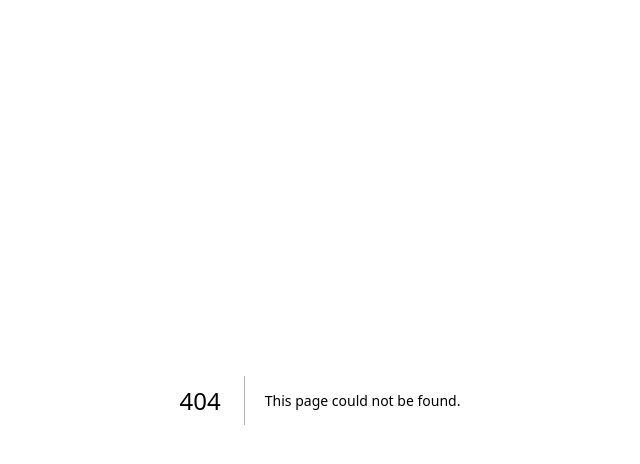
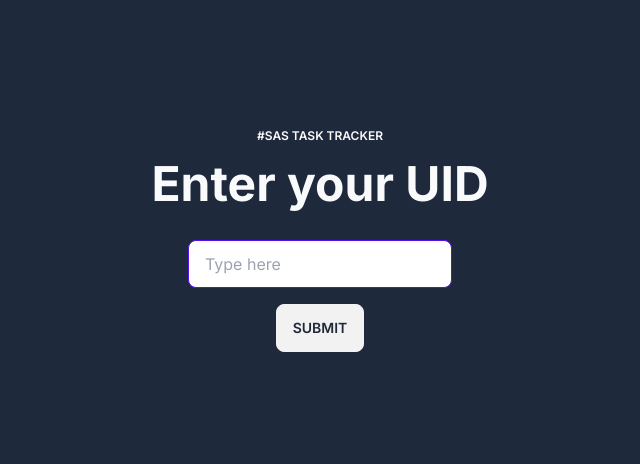
Before and after one commit to cyborgoat/timesheet-tracker, a Next.js app in the folder frontend/: page /login in a window 1280 px wide. Before the commit this address had no page. Shown: the top 464 px of the page, without its empty margins (320-960 px from the left). Built offline with nearby package versions, Linux system fonts and the light colour scheme.

Commit message:
updated: api

```diff
--- a/frontend/app/layout.tsx
+++ b/frontend/app/layout.tsx
@@ -1,5 +1,6 @@
 import './globals.css'
 import {Inter} from 'next/font/google'
+import Header from "@/components/Header";
 
 const inter = Inter({subsets: ['latin']})
 
@@ -15,7 +16,12 @@ export default function RootLayout({
 }) {
     return (
         <html lang="en" className={"dark"}>
-        <body className={inter.className}>{children}</body>
+        <body className={inter.className}>
+        <main className={"dark:bg-slate-800 dark:text-slate-100"}>
+            {children}
+        </main>
+        </body>
+
         </html>
     )
 }
--- /dev/null
+++ b/frontend/app/login/page.tsx
@@ -0,0 +1,36 @@
+'use client';
+import {setCookie} from "cookies-next";
+import {useState} from "react";
+import {useRouter} from "next/navigation";
+
+export default function LoginPage() {
+    const router = useRouter();
+    const [uid, setUid] = useState('');
+    return (
+        <>
+            <article className="max-w-xl h-screen px-6 py-32 mx-auto space-y-12 dark:text-gray-50">
+                <div className="w-full mx-auto space-y-4 text-center">
+                    <p className="text-xs font-semibold tracki uppercase">#SAS Task Tracker</p>
+                    <h1 className="text-4xl font-bold leadi md:text-5xl">Enter your UID </h1>
+                    <form className={"w-1/2 flex flex-col content-center justify-items-center mx-auto pt-4 gap-4"}
+                          onSubmit={(e) => {
+                              e.preventDefault();
+                              setCookie('uid', uid)
+                              router.push('/');
+                          }
+                          }>
+                        <div>
+                            <input type="text" placeholder="Type here"
+                                   className="input input-bordered input-primary w-full max-w-xs"
+                                   onChange={(event) => setUid(event.target.value)}/>
+                        </div>
+                        <div>
+                            <button className="btn" type={"submit"}>Submit</button>
+                        </div>
+                    </form>
+                </div>
+            </article>
+
+        </>
+    )
+}
--- a/frontend/app/page.tsx
+++ b/frontend/app/page.tsx
@@ -1,8 +1,9 @@
+'use client';
 import Image from 'next/image'
 import {taskList} from "@/api/task";
 import {Owner, Task} from "@/types/task";
-import {useCookies} from 'react-cookie';
 import TaskTable from "@/components/TaskTable";
+import Header from "@/components/Header";
 
 
 export default async function Home() {
@@ -10,8 +11,10 @@ export default async function Home() {
     const taskMap = getTaskMap(tasks);
     const owners = Array.from(taskMap.keys());
     return (
-        <main
-            className="flex flex-col w-screen min-h-screen items-center justify-items-center p-16 gap-y-8 dark:bg-slate-800 dark:text-slate-200">
+        <>
+            <Header/>
+            <div
+                className="flex flex-col w-screen min-h-screen items-center justify-items-center p-16 gap-y-8">
                 {owners.map((owner, i) => {
                     let _tasks = taskMap.get(owner) as Task[];
                     return (
@@ -22,7 +25,8 @@ export default async function Home() {
                         </>
                     )
                 })}
-        </main>
+            </div>
+        </>
     )
 }
 
--- /dev/null
+++ b/frontend/components/Header.tsx
@@ -0,0 +1,37 @@
+'use client'
+import {getCookie} from 'cookies-next';
+import {useEffect, useState} from "react";
+
+export default async function Header() {
+    const [uid, setUid] = useState('');
+    useEffect(() => {
+        console.log(getCookie('uid'))
+    }, [uid])
+
+    return (
+        <header>
+            <div className="mx-auto max-w-screen-xl px-4 py-8 sm:px-6 sm:py-12 lg:px-8">
+                <div className="sm:flex sm:items-center sm:justify-between">
+                    <div className="text-center sm:text-left">
+                        <h1 className="text-2xl font-bold sm:text-3xl">
+                            Welcome Back, {uid}!
+                        </h1>
+
+                        <p className="mt-1.5 text-sm text-gray-300">
+                            Let's keep your tasks on track! 🎉
+                        </p>
+                    </div>
+
+                    <div className="mt-4 flex flex-col gap-4 sm:mt-0 sm:flex-row sm:items-center">
+                        <button
+                            className="block rounded-lg bg-indigo-600 px-5 py-3 text-sm font-medium text-white transition hover:bg-indigo-700 focus:outline-none focus:ring"
+                            type="button"
+                        >
+                            Create a task
+                        </button>
+                    </div>
+                </div>
+            </div>
+        </header>
+    )
+}
--- a/frontend/next.config.js
+++ b/frontend/next.config.js
@@ -1,4 +1,9 @@
 /** @type {import('next').NextConfig} */
-const nextConfig = {}
+const nextConfig = {
+    experimental: {
+        serverActions: true,
+    },
+}
+
 
 module.exports = nextConfig
--- a/frontend/package.json
+++ b/frontend/package.json
@@ -13,6 +13,7 @@
     "@types/react": "18.2.14",
     "@types/react-dom": "18.2.6",
     "autoprefixer": "10.4.14",
+    "cookies-next": "^2.1.2",
     "eslint": "8.43.0",
     "eslint-config-next": "13.4.7",
     "next": "13.4.7",
```
Also changed, not shown: 2 other files (tests, documents, lock files or other folders). Lines whose indentation alone changed are shown as unchanged.
